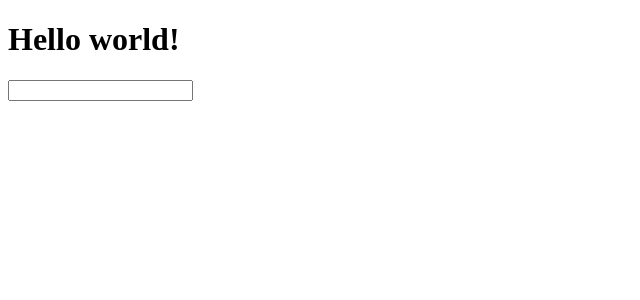
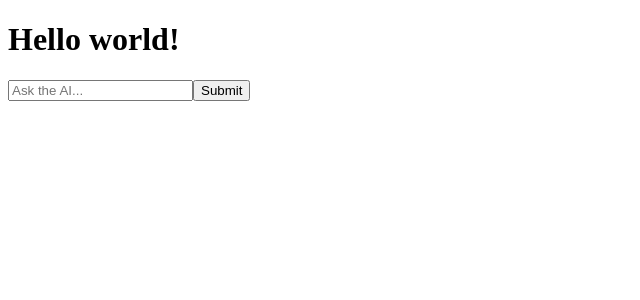
Before and after one commit to 1Swagner3/websideAI, a React (Create React App) app in the folder webside_ai-frontend/: page / in a window 1280 px wide. Shown: the top 300 px of the page, without its empty margins (0-640 px from the left). Built offline with nearby package versions, Linux system fonts and the light colour scheme.

Commit message:
add chat component

```diff
--- a/webside_ai-frontend/src/App.js
+++ b/webside_ai-frontend/src/App.js
@@ -1,3 +1,4 @@
+import ChatComponent from "./components/chatComponent";
 import InputField from "./components/inputField";
 
 function App() {
@@ -5,7 +6,7 @@ function App() {
     <>
       <h1>Hello world!</h1>
       <div>
-        <InputField></InputField>
+        <ChatComponent></ChatComponent>
       </div>
     </>
   );
--- /dev/null
+++ b/webside_ai-frontend/src/components/chatComponent.js
@@ -0,0 +1,49 @@
+import React, { useState } from 'react';
+import InputField from './inputField';
+import sendQuery from '../service/websideAiService';
+
+function ChatComponent() {
+  const [messages, setMessages] = useState([]);
+
+  const handleQueryChange = (inputValue) => {
+    // This will be called whenever the value in the InputField changes
+  };
+
+  const handleSubmit = async (e) => {
+    e.preventDefault();
+
+    // Fetch the current query from the InputField
+    const query = e.target.elements.query.value;
+
+    // Add user message to the list
+    setMessages(prevMessages => [...prevMessages, { sender: 'user', text: query }]);
+
+    const aiResponse = await sendQuery(query);
+
+    // Add AI's response to the list
+    setMessages(prevMessages => [...prevMessages, { sender: 'ai', text: aiResponse }]);
+  };
+
+  return (
+    <div>
+      <div className="chatHistory">
+        {messages.map((message, index) => (
+          <div key={index} className={message.sender}>
+            {message.text}
+          </div>
+        ))}
+      </div>
+
+      <form onSubmit={handleSubmit}>
+        <InputField
+          name="query"
+          onChange={handleQueryChange}
+          placeholder="Ask the AI..."
+        />
+        <button type="submit">Submit</button>
+      </form>
+    </div>
+  );
+}
+
+export default ChatComponent;
--- a/webside_ai-frontend/src/service/websideAiServide.js
+++ b/webside_ai-frontend/src/service/websideAiService.js
@@ -9,3 +9,5 @@ async function sendQuery(query) {
     const data = await response.json();
     return data.response;
 }
+
+export default sendQuery
```
